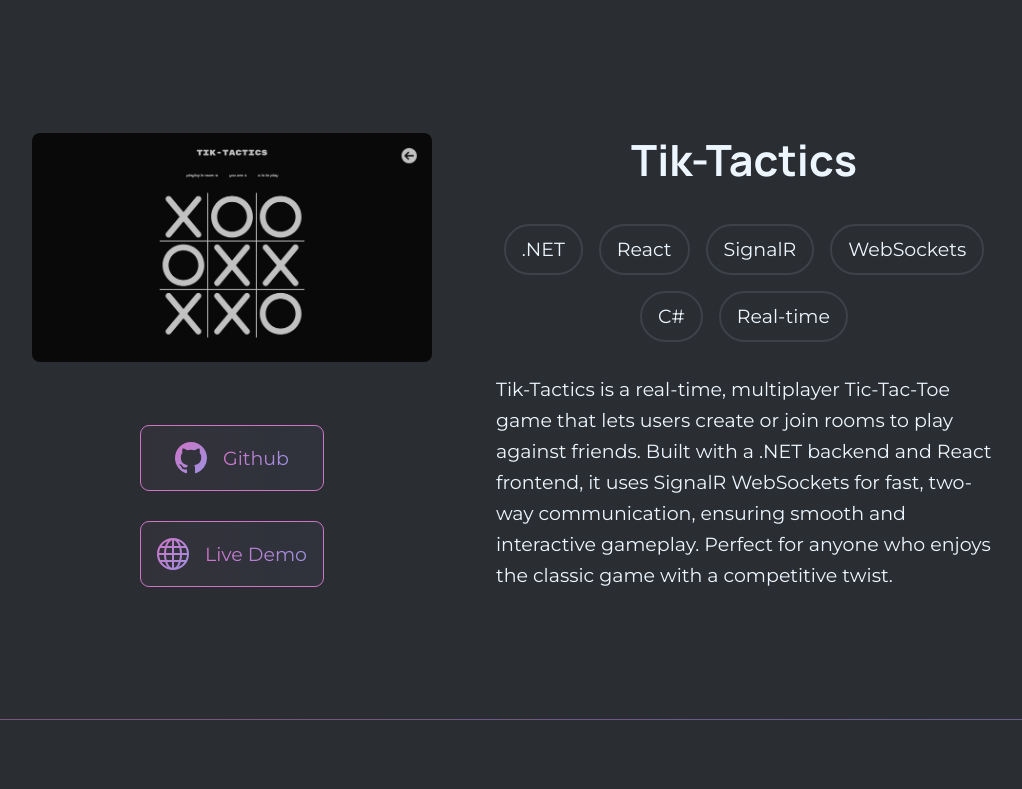
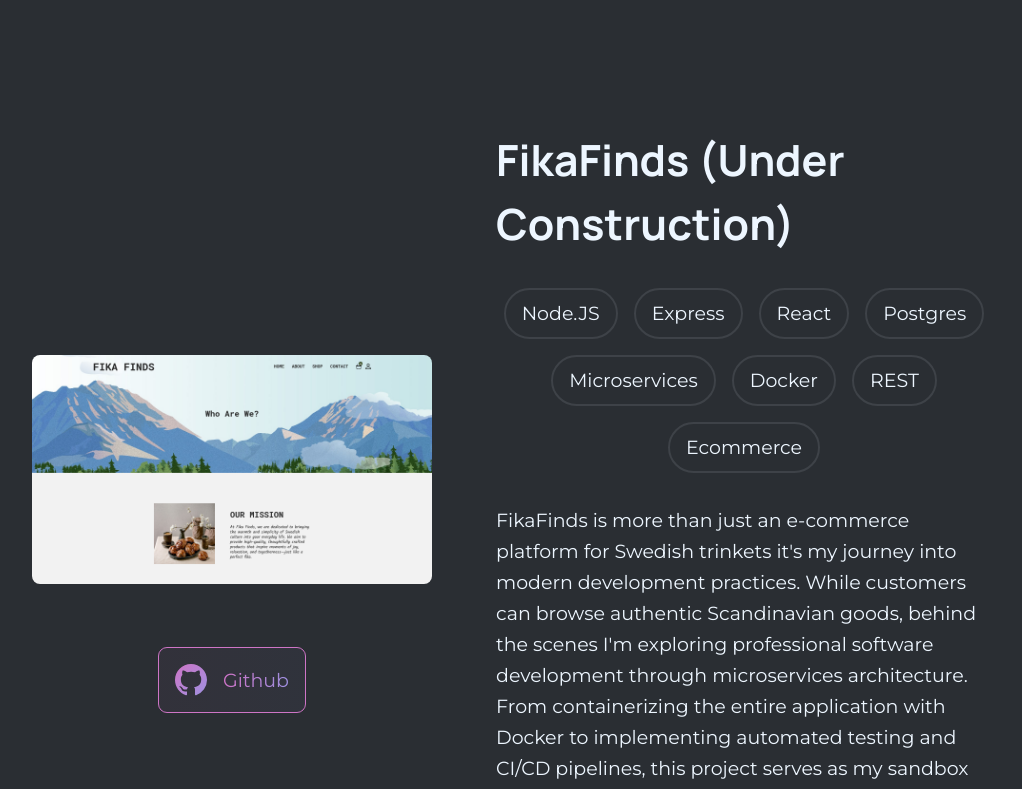
Before and after one commit to IanSpeelman/portfolio, a React (Vite) app: page / in a window 1280 px wide. Shown: the part 1020-1809 px from the top of the page, without its empty margins (128-1150 px from the left). Built offline with nearby package versions, Linux system fonts and the light colour scheme.

Commit message:
add new under construction project

```diff
--- a/src/Components/Button/index.tsx
+++ b/src/Components/Button/index.tsx
@@ -7,6 +7,7 @@ type ButtonProps = {
 }
 
 export default function Button({ text, link, icon }: ButtonProps) {
+    if (!link) return
     return <a target='_blank' className={styles.link} href={link}>
         <svg width="0" height="0">
             <defs>
@@ -22,5 +23,4 @@ export default function Button({ text, link, icon }: ButtonProps) {
         }
         <p className={styles.text}>{text}</p>
     </a>
-
 }
--- a/src/Data/Projects.ts
+++ b/src/Data/Projects.ts
@@ -1,4 +1,12 @@
 export const projects = [
+    {
+        title: "FikaFinds (Under Construction)",
+        description: "FikaFinds is more than just an e-commerce platform for Swedish trinkets it's my journey into modern development practices. While customers can browse authentic Scandinavian goods, behind the scenes I'm exploring professional software development through microservices architecture. From containerizing the entire application with Docker to implementing automated testing and CI/CD pipelines, this project serves as my sandbox for industry-standard tools. Through FikaFinds, I'm gaining hands-on experience with the same technologies that power large-scale applications, making each feature addition a step towards mastering real-world development practices.",
+        image: "FikaFinds.png",
+        github: "https://github.com/IanSpeelman/FikaFinds-ui",
+        demo: "",
+        tags: "Node.JS,Express,React,Postgres,Microservices,Docker,REST,Ecommerce",
+    },
     {
         title: "Tik-Tactics",
         description: "Tik-Tactics is a real-time, multiplayer Tic-Tac-Toe game that lets users create or join rooms to play against friends. Built with a .NET backend and React frontend, it uses SignalR WebSockets for fast, two-way communication, ensuring smooth and interactive gameplay. Perfect for anyone who enjoys the classic game with a competitive twist.",
```
Also changed, not shown: public/Assets/Projects/FikaFinds.png (added).
